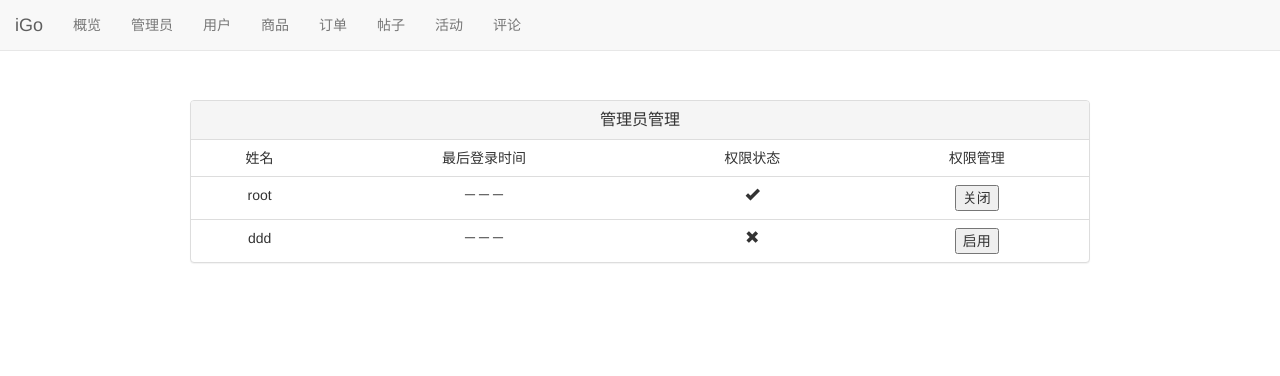
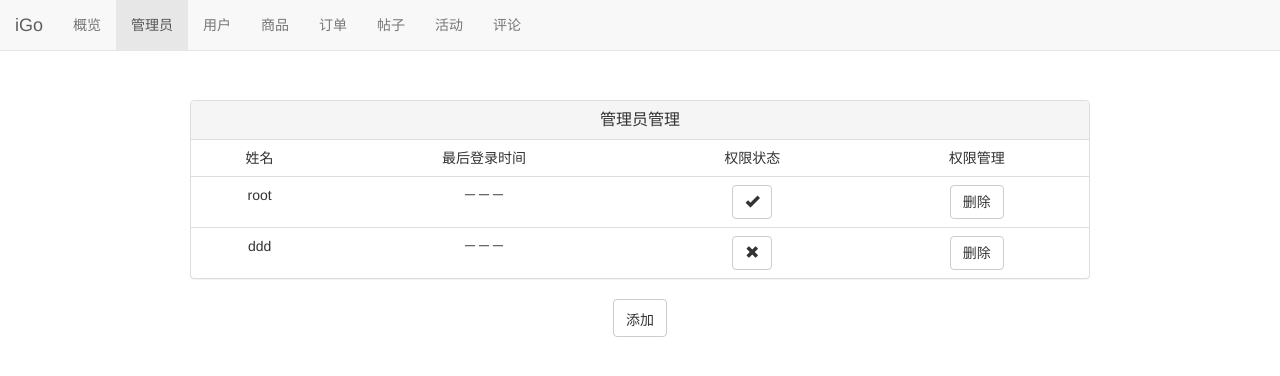
Before and after one commit to lordofdou/iGO, a Node server app: template views/admin_admin.html in a window 1280 px wide. Shown: the top 376 px of the page. Run offline with Node 20, Linux system fonts and the light colour scheme; the template is opened without the code that fills it, so the values that code supplies are empty.

Commit message:
admin_admin2nd

```diff
--- a/public/stylesheets/admin_admin.css
+++ b/public/stylesheets/admin_admin.css
@@ -1,5 +1,5 @@
-admin_table{
-	/*padding-top: 200px;*/
+#admin_table{
+	margin-top: 100px;
 	/*margin-left: 200px;*/
 	/*padding-top: 100px;*/
 	/*font-size: 50px;*/
@@ -10,3 +10,8 @@ admin_table{
 	width: 900px;
 	text-align: center;
 }
+#append{
+	padding-top: 10px;
+
+
+}
--- a/views/admin_admin.html
+++ b/views/admin_admin.html
@@ -19,7 +19,7 @@
    		<div class="collapse navbar-collapse" id="bs-example-navbar-collapse-1">
 		<ul class="nav navbar-nav">
 			<li><a href="#">概览</a></li>
-			<li><a href="#">管理员</a></li>
+			<li class="active"><a href="#">管理员</a></li>
 			<li><a href="#">用户</a></li>
 			<li><a href="#">商品</a></li>
 			<li><a href="#">订单</a></li>
@@ -30,7 +30,7 @@
 		</div>
 	<div>
 	</nav>
-	<div style="height: 100px;"></div>
+
 	<div id="admin_table" class="panel panel-default">
   		<!-- Default panel contents -->
   		<div class="panel-heading">
@@ -43,15 +43,22 @@
   			<td>姓名</td><td>最后登录时间</td><td>权限状态</td><td>权限管理</td>
   		</tr>
   		<tr>
-  			<td>root</td><td>－－－</td><td><span class="glyphicon glyphicon-ok" aria-hidden="true"></span></td><td><button>关闭</button></td>
+  			<td>root</td>
+  			<td>－－－</td>
+  			<td><button class="btn btn-default" onclick=""><span class="glyphicon glyphicon-ok" aria-hidden="true"></span></button></td>
+  			<td><button class="btn btn-default" onclick="">删除</button></td>
   		</tr>
   		<tr>
-  			<td>ddd</td><td>－－－</td><td><span class="glyphicon glyphicon-remove" aria-hidden="true"></span></td><td><button>启用</button></td>
+  			<td>ddd</td>
+  			<td>－－－</td>
+  			<td><button class="btn btn-default" onclick=""><span class="glyphicon glyphicon-remove" aria-hidden="true"></span></button></td>
+  			<td><button class="btn btn-default" onclick="">删除</button></td>
   		</tr>
-      	</table>
-
+  	    </table>
 	</div>
-
+	<div style="text-align: center;">
+		<button  id="append"class="btn btn-default" onclick="">添加</button>
+	</div>
 
 </body>
 </html>
```
Also changed, not shown: routes/admin_admin.js (added, +9 -0 lines).
